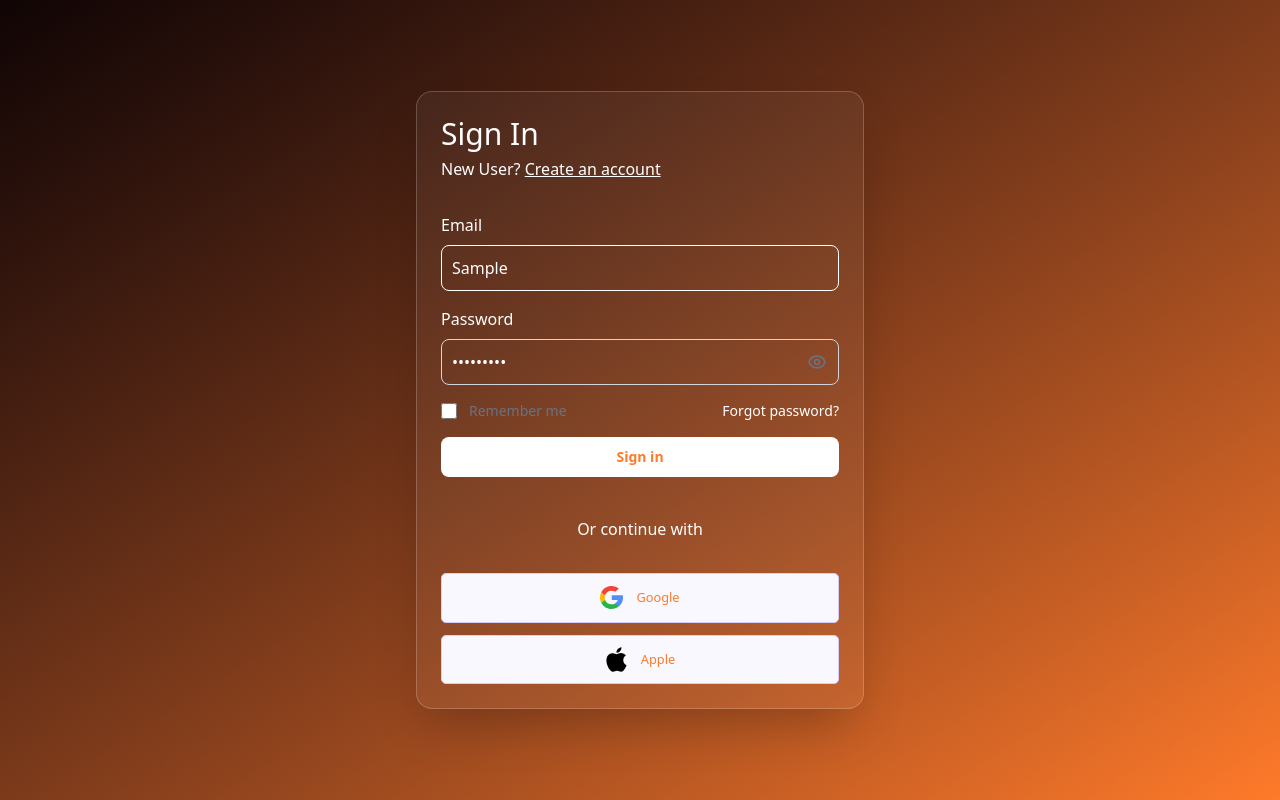
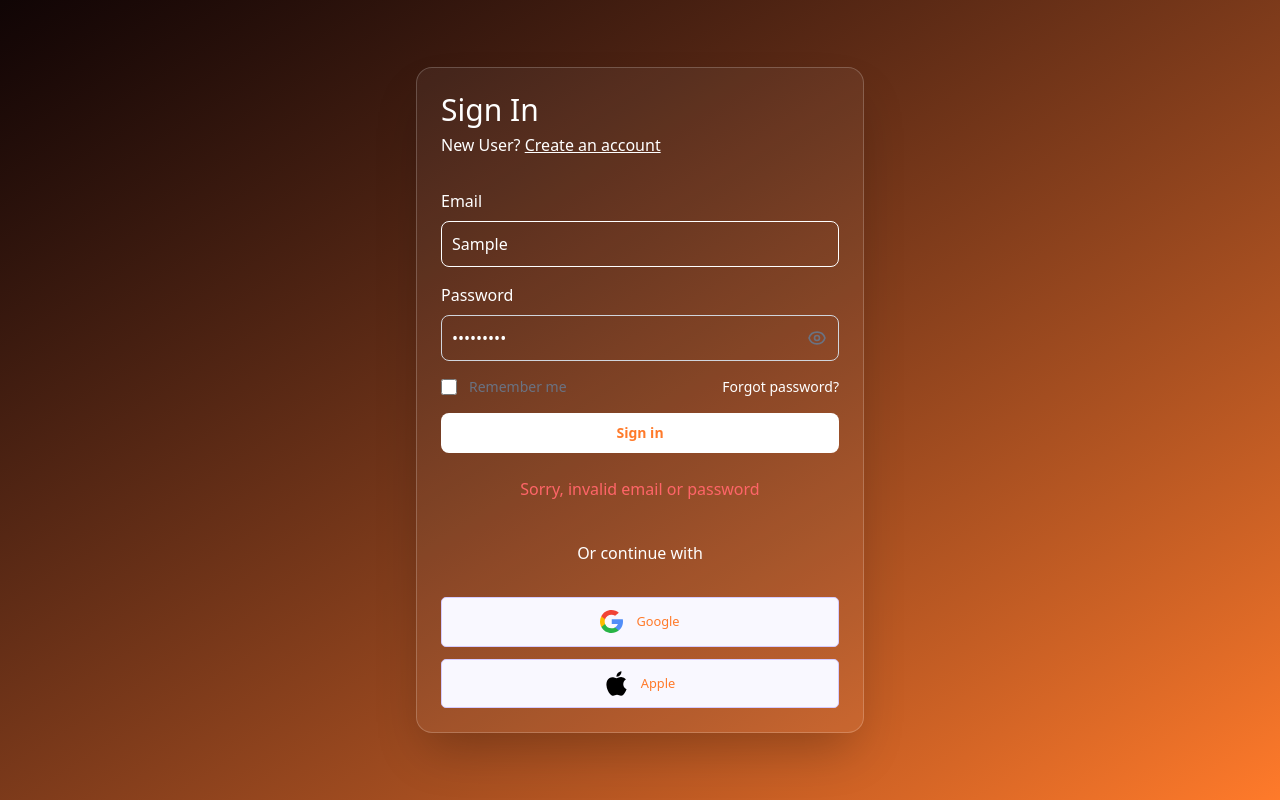
Before and after one commit to GiorgosMathioudakis/Training-logbook-Web-Application, a React (Vite) app in the folder Frontend/: page / in a window 1280 px wide. Both pictures are taken after typing "Sample", "Sample123" into the empty fields and a click on the button "Sign in". Built offline with nearby package versions, Linux system fonts and the light colour scheme; no server answers.

Commit message:
feat: user output for wrong credentials on signin

```diff
--- a/Frontend/src/pages/SignIn.jsx
+++ b/Frontend/src/pages/SignIn.jsx
@@ -25,6 +25,7 @@ export default function SignIn() {
     const [email, setEmail] = useState('');
     const [emailError, setEmailError] = useState('');
     const [serverError, setServerError] = useState('');
+    const [loginError, setLoginError] = useState('');
 
     const handlePasswordChange = (e) => {
         setPassword(e.target.value);
@@ -72,6 +73,7 @@ export default function SignIn() {
             }
 
         } catch (error) {
+            setLoginError('Sorry, invalid email or password');
             setServerError(error.message);
         }
     };
@@ -114,6 +116,9 @@ export default function SignIn() {
                         <a href="#" className="text-sm font-medium hover:underline">Forgot password?</a>
                     </div>
                     <button type="submit" className="w-full text-[#ff7a2a] cursor-pointer bg-white font-bold text-l rounded-lg text-sm px-5 py-2.5 text-center">Sign in</button>
+                    {loginError && (
+                        <p className="text-red-400 text-center text-m mt-2">{loginError}</p>
+                    )}
                     <p className='separator'> <span>Or continue with</span> </p>
                     <div className='flex flex-col gap-1 text-[#ff7a2a]'>
                         <SocialLogin text={"Google"} image={googleIcon} alt="Google" />
```
Also changed, not shown: 1 other file (tests, documents, lock files or other folders).
